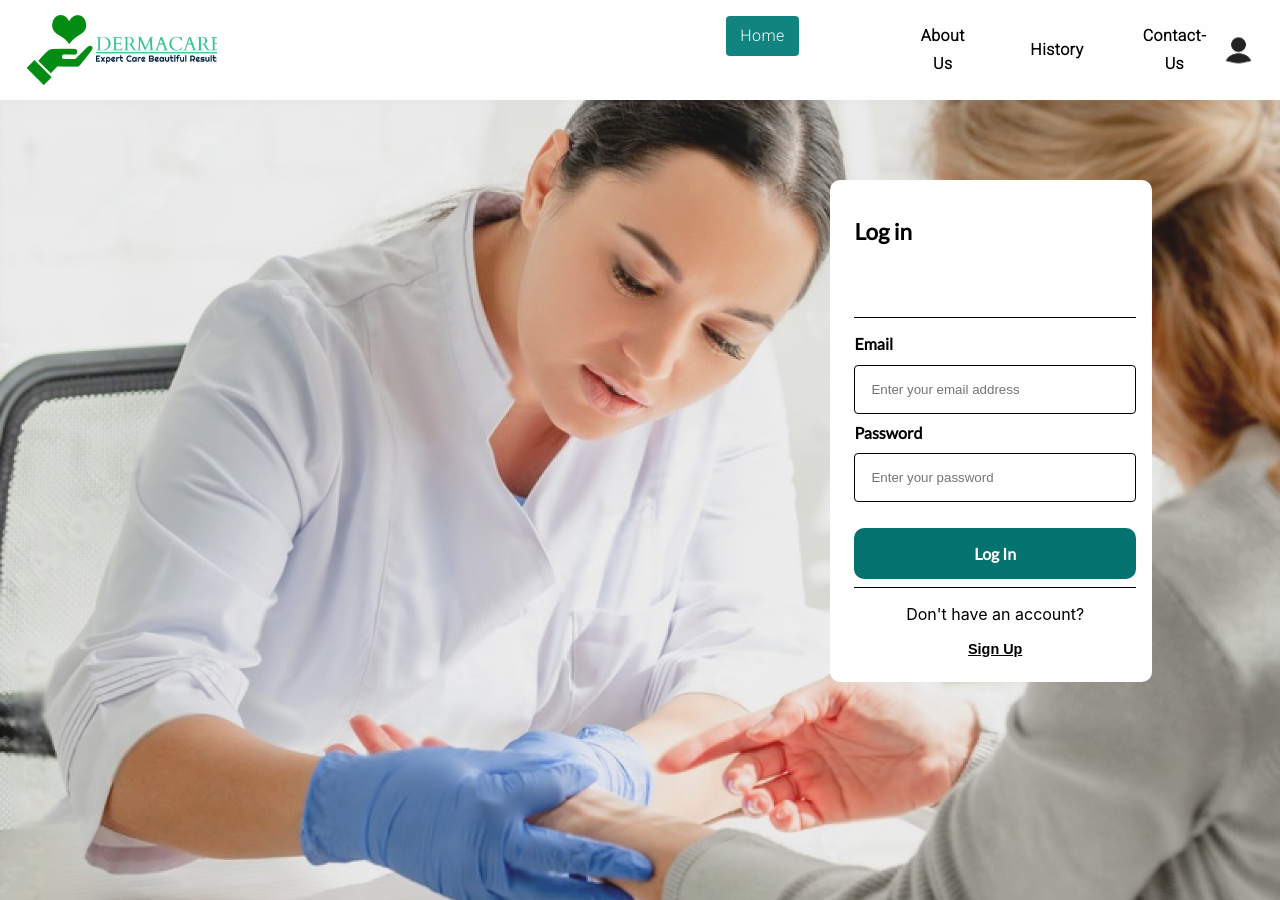
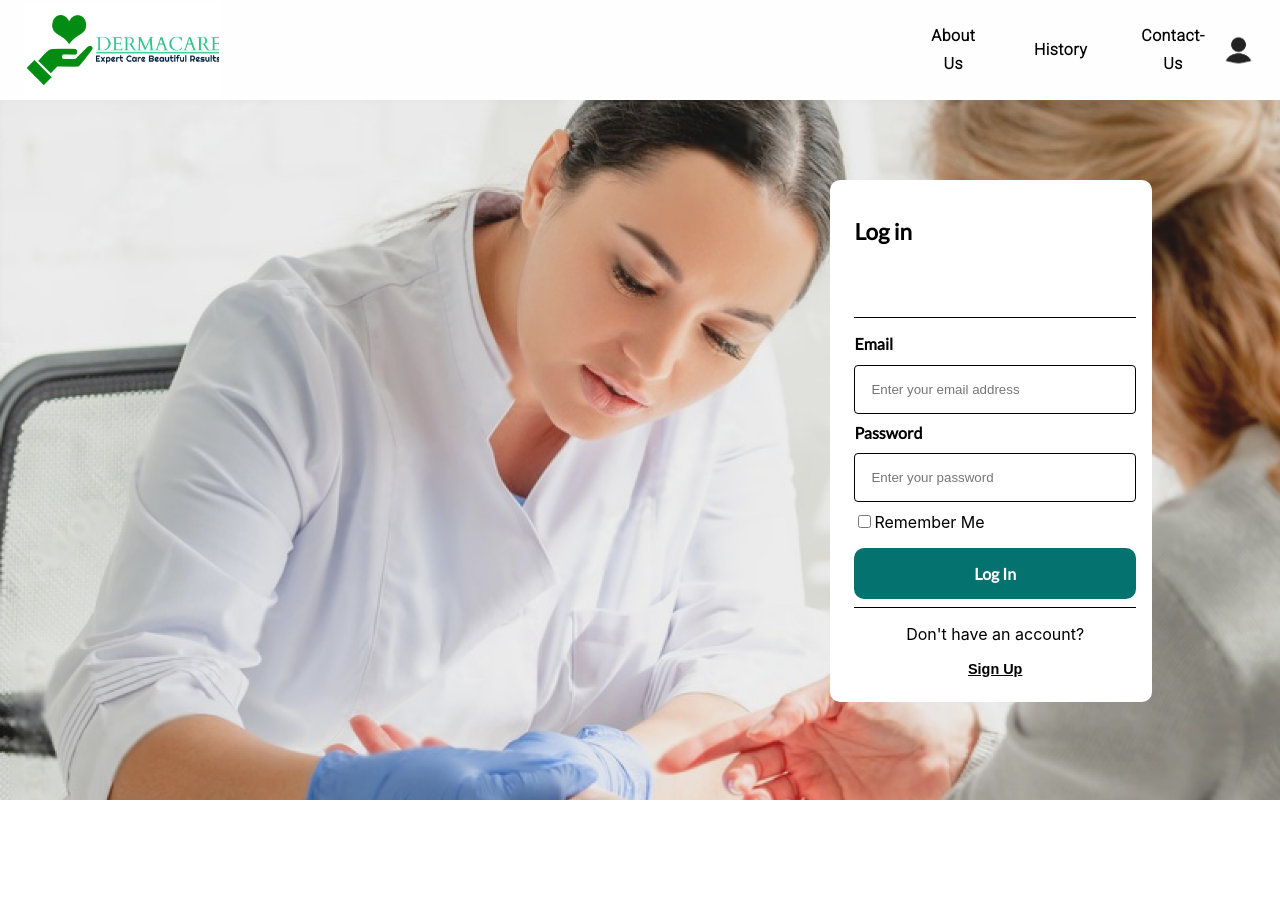
Before and after one commit to VaibhavArora314/Dermacare, a React (Create React App) app in the folder frontend/: page / in a window 1280 px wide. After the commit the page ends 800 px from the top, so only its background shows below. Built offline with nearby package versions, Linux system fonts and the light colour scheme.

Commit message:
minor changes

```diff
--- a/frontend/src/App.css
+++ b/frontend/src/App.css
@@ -1,6 +1,13 @@
+.app-parent{
+  height: 100vh;
+  overflow-y: hidden;
+}
+
 .App {
   text-align: center;
 }
+
+
 
 .App-logo {
   height: 40vmin;
--- a/frontend/src/App.js
+++ b/frontend/src/App.js
@@ -5,7 +5,7 @@ import Navbar from "./Components/Navbar";
 function App() {
   return (
     <>
-      <div>
+      <div className="app-parent">
         <Navbar />
 
         <Homepage />
--- a/frontend/src/Components/Login.jsx
+++ b/frontend/src/Components/Login.jsx
@@ -1,4 +1,4 @@
-import React from "react";
+import React, { useState } from "react";
 import Grid from "@mui/material/Grid";
 
 import { GoogleOAuthProvider } from "@react-oauth/google";
@@ -6,6 +6,8 @@ import { GoogleLogin } from "@react-oauth/google";
 import jwt_decode from "jwt-decode";
 import "./login.scss";
 export default function Login() {
+  const [rememberMe, setRememberMe] = useState(false);
+
   return (
     <Grid container>
       <div className="form-parent">
@@ -45,6 +47,17 @@ export default function Login() {
             <input placeholder="Enter your password" type="password" required />
           </div>
         </div>
+        <div className="row">
+          <label>
+            <input
+              type="checkbox"
+              checked={rememberMe}
+              onChange={() => setRememberMe(!rememberMe)}
+            />
+            Remember Me
+          </label>
+        </div>
+
         <button className="login-btn">Log In</button>
         <div className="signup">
           <p>Don't have an account?</p>
--- a/frontend/src/Components/Navbar.jsx
+++ b/frontend/src/Components/Navbar.jsx
@@ -14,7 +14,7 @@ import Logo from "../assets/icons/logo.png";
 import Person from "../assets/icons/person.png";
 
 const pages = ["About Us", "History", "Contact-Us"];
-const settings = ["Profile", "Account", "Dashboard", "Logout"];
+const settings = ["Profile", "Logout"];
 
 export default function Navbar() {
   const [anchorElNav, setAnchorElNav] = useState(null);
@@ -106,11 +106,11 @@ export default function Navbar() {
             sx={{
               flexGrow: 1,
               display: { xs: "none", md: "flex" },
-              marginLeft: "40%",
-              gap: "2.5rem",
+              marginLeft: "55%",
+              gap: "2rem",
             }}
           >
-            <Button
+            {/* <Button
               sx={{
                 background: "#118480",
                 // fontFamily: "Lato",
@@ -127,7 +127,7 @@ export default function Navbar() {
               }}
             >
               Home
-            </Button>
+            </Button> */}
             {pages.map((page) => (
               <Button
                 key={page}
@@ -140,6 +140,7 @@ export default function Navbar() {
                   //   fontFamily: "Monteserrat",
                   fontSize: "1em",
                   textTransform: "capitalize",
+                  "&:hover": { backgroundColor: "#C8E1D3" },
                 }}
               >
                 {page}
```
